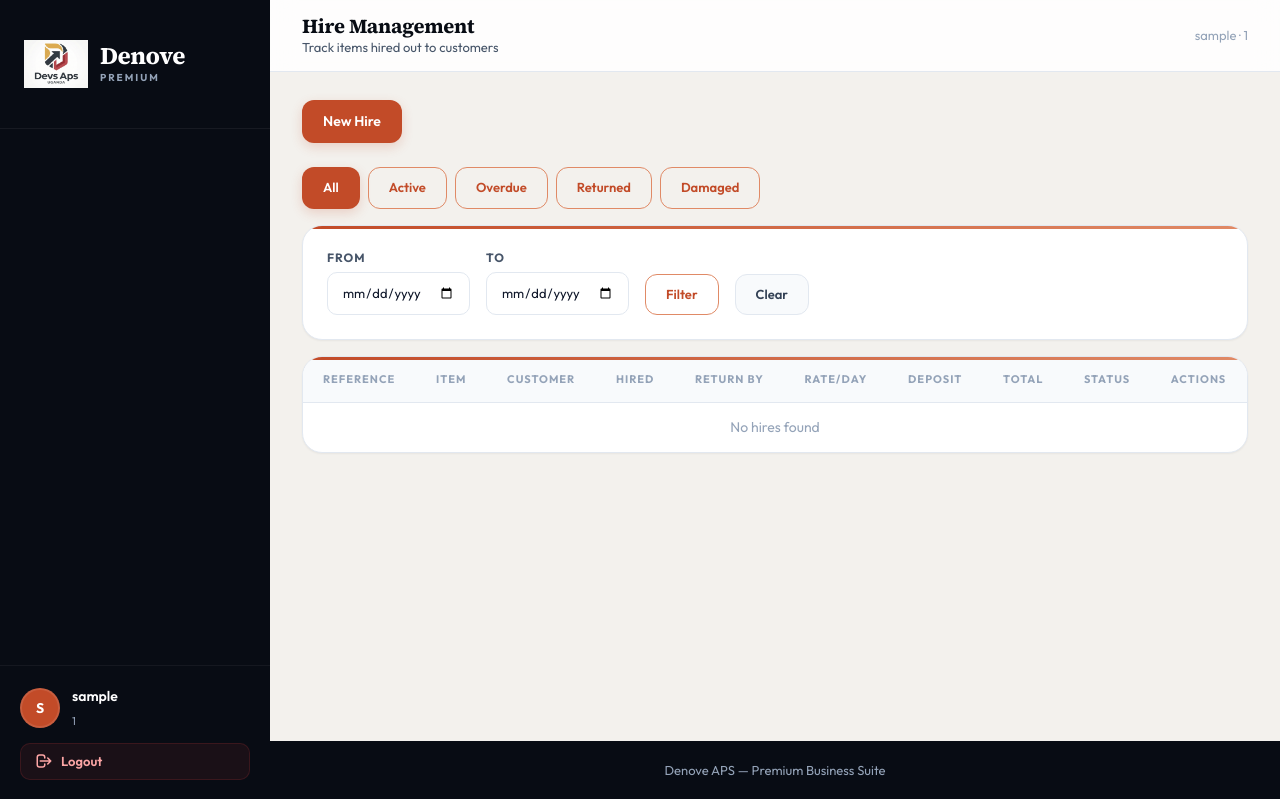
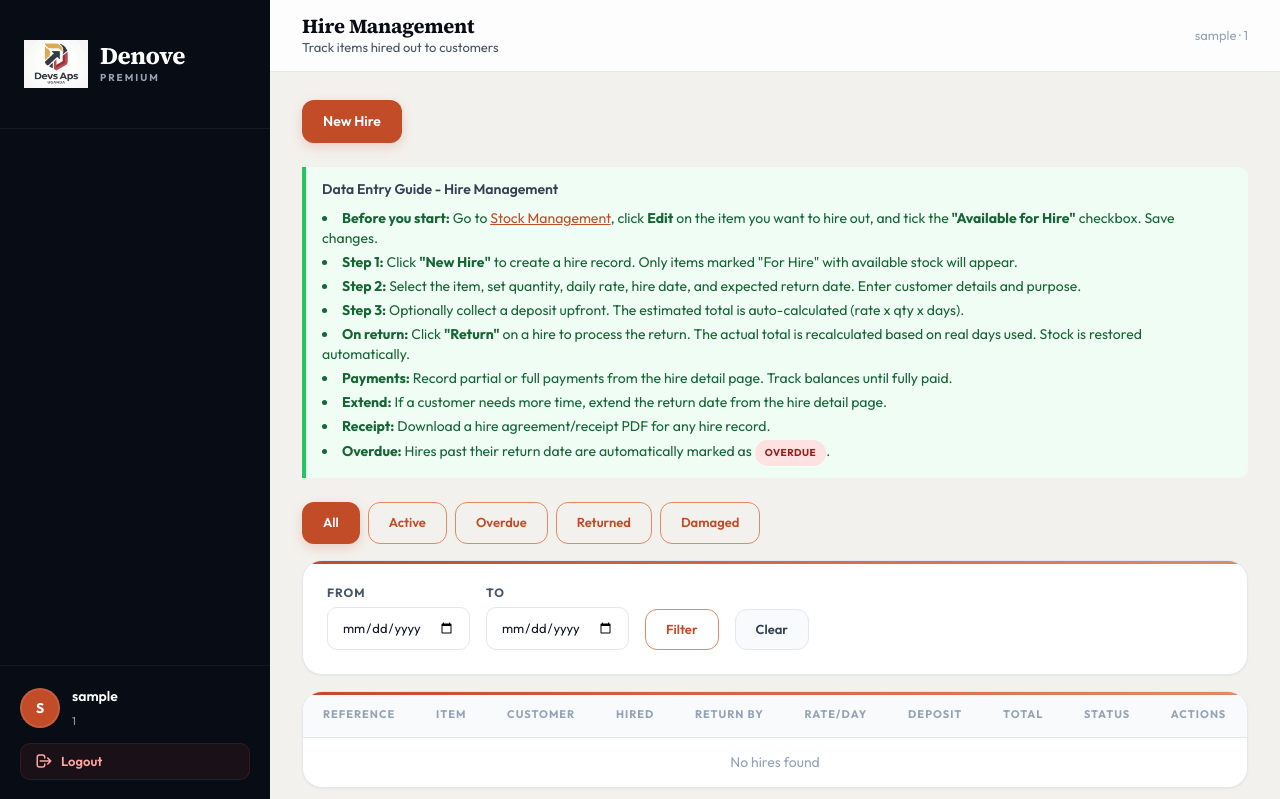
Before and after one commit to Isaac25-lgtm/multi-tenant-business-suite, a Flask app: page /boutique/hires in a window 1280 px wide. Shown: the top 799 px of the page. Run offline with Flask 3, Linux system fonts and the light colour scheme; the visitor is signed in with stand-in values (Sample User, id 1); some libraries are stand-ins or nearby versions.

Commit message:
feat: Add data entry guidelines to hire management page
Co-Authored-By: Claude Opus 4.6 <noreply@anthropic.com>

```diff
--- a/backend/app/templates/boutique/hires.html
+++ b/backend/app/templates/boutique/hires.html
@@ -10,6 +10,22 @@
 {% block content %}
 <div class="flex justify-between items-center mb-6">
     <a href="{{ url_for('boutique.new_hire') }}" class="btn btn-primary">New Hire</a>
+</div>
+
+<!-- Quick Guide -->
+<div class="guideline mb-6">
+    <div class="font-semibold text-gray-700 mb-2">Data Entry Guide - Hire Management</div>
+    <ul class="list-disc list-inside space-y-1 text-sm">
+        <li><strong>Before you start:</strong> Go to <a href="{{ url_for('boutique.stock') }}" style="color:var(--terra-600);text-decoration:underline;">Stock Management</a>, click <strong>Edit</strong> on the item you want to hire out, and tick the <strong>"Available for Hire"</strong> checkbox. Save changes.</li>
+        <li><strong>Step 1:</strong> Click <strong>"New Hire"</strong> to create a hire record. Only items marked "For Hire" with available stock will appear.</li>
+        <li><strong>Step 2:</strong> Select the item, set quantity, daily rate, hire date, and expected return date. Enter customer details and purpose.</li>
+        <li><strong>Step 3:</strong> Optionally collect a deposit upfront. The estimated total is auto-calculated (rate x qty x days).</li>
+        <li><strong>On return:</strong> Click <strong>"Return"</strong> on a hire to process the return. The actual total is recalculated based on real days used. Stock is restored automatically.</li>
+        <li><strong>Payments:</strong> Record partial or full payments from the hire detail page. Track balances until fully paid.</li>
+        <li><strong>Extend:</strong> If a customer needs more time, extend the return date from the hire detail page.</li>
+        <li><strong>Receipt:</strong> Download a hire agreement/receipt PDF for any hire record.</li>
+        <li><strong>Overdue:</strong> Hires past their return date are automatically marked as <span class="badge badge-danger" style="font-size:10px;">Overdue</span>.</li>
+    </ul>
 </div>
 
 <!-- Status Filter Tabs -->
```
